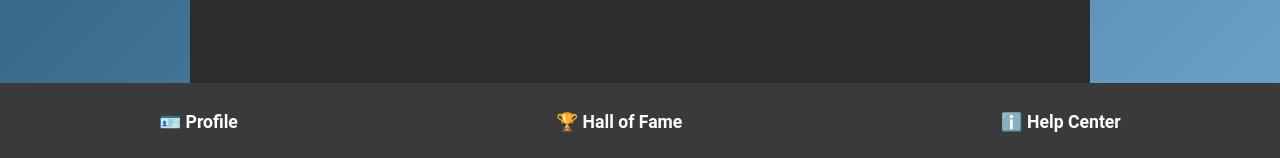
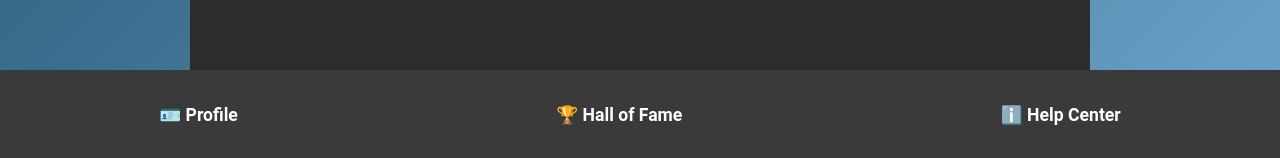
Before and after one commit to Orios18/Fame-community, a React (Create React App) app: page / in a window 1280 px wide. Shown: the part 639-797 px from the top of the page. Built offline with nearby package versions, Linux system fonts and the light colour scheme; no server answers; the database is empty.

Commit message:
profile tab customization #2

```diff
--- a/src/pages/HallOfFamePage.css
+++ b/src/pages/HallOfFamePage.css
@@ -159,7 +159,7 @@ html, body {
   justify-content: space-around;
   align-items: center;
   background-color: #3A3A3A;
-  padding: 1.2rem 0; /* Increased padding to make the menu taller */
+  padding: 1.6rem 0; /* Increased padding to make the menu taller */
   z-index: 1000;
 }
 
--- a/src/pages/ProfileTab.js
+++ b/src/pages/ProfileTab.js
@@ -71,7 +71,7 @@ function ProfileTab() {
 
   return (
     <div className="profile-container">
-      <h1 className="profile-title">Your Telegram Profile</h1>
+      <h1 className="profile-title">Fame Profile</h1>
       <div className="profile-field">
         <strong>First Name:</strong> {telegramUser.first_name}
       </div>
```
